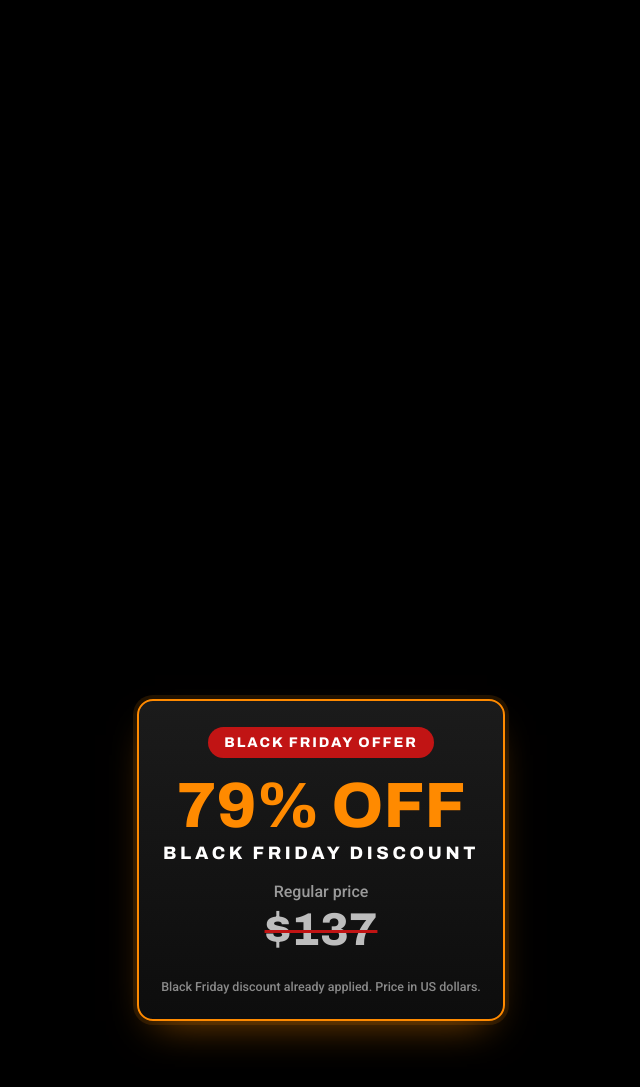
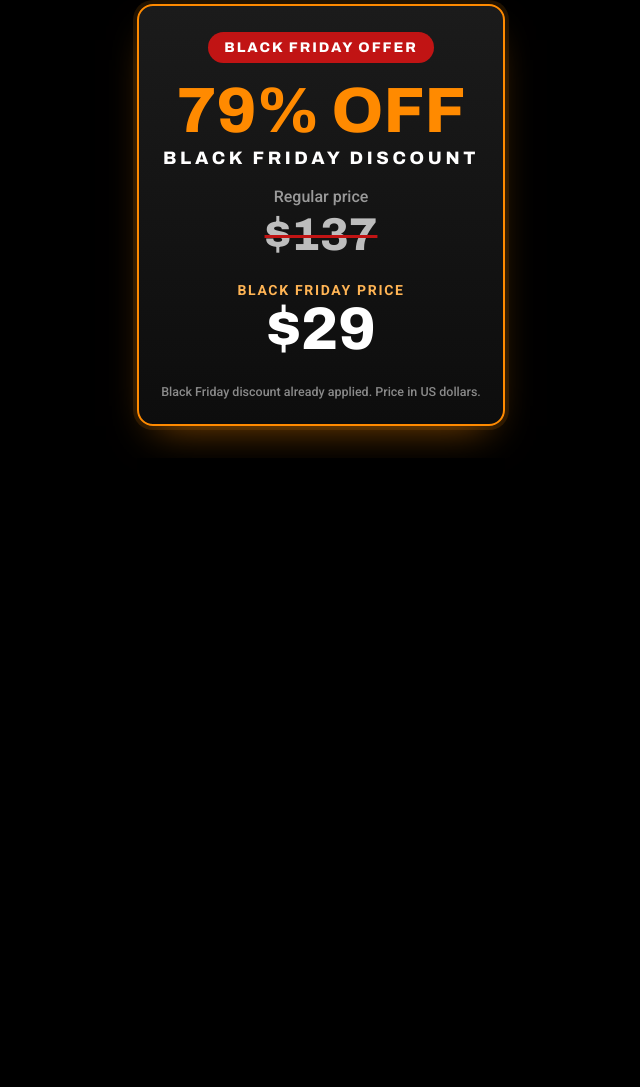
Before and after one commit to philipemdr-ui/horse-gelatin, a plain HTML site: page index.html in a window 1280 px wide. Shown: the part 245-1332 px from the top of the page, without its empty margins (319-959 px from the left). Drawn offline with Linux system fonts and the light colour scheme.

Commit message:
Update index.html

```diff
--- a/index.html
+++ b/index.html
@@ -98,7 +98,7 @@
     .bf-offer {
       width: 100%;
       max-width: 400px;
-      margin: 0 auto 48px;
+      margin: 0 auto 32px;
       padding: 0 16px;
     }
     .bf-card {
@@ -194,6 +194,25 @@
     in just 9 days
   </h1>
 
+  <!-- ===== OFERTA BLACK FRIDAY (acima do vídeo) ===== -->
+  <section class="bf-offer" id="offer" aria-labelledby="bf-title">
+    <div class="bf-card">
+      <span class="bf-tag" id="bf-title">Black Friday Offer</span>
+      <div class="bf-off">79% OFF<small>BLACK FRIDAY DISCOUNT</small></div>
+
+      <p class="bf-regular">Regular price</p>
+      <p class="bf-was"><s>$137</s></p>
+      <p class="bf-label">Black Friday price</p>
+      <p class="bf-price">$29</p>
+
+      <!-- BOTÃO DE COMPRA: cole aqui o botão/link de checkout da Kash Pay deste produto -->
+      <div class="bf-cta" id="kashpay-button"></div>
+
+      <p class="bf-note">Black Friday discount already applied. Price in US dollars.</p>
+    </div>
+  </section>
+  <!-- ===== FIM DA OFERTA ===== -->
+
   <!-- VSL -->
   <div class="vsl-wrapper">
     <div class="vsl-box">
@@ -205,22 +224,6 @@
     </div>
   </div>
 
-  <!-- ===== OFERTA BLACK FRIDAY (logo abaixo do vídeo) ===== -->
-  <section class="bf-offer" id="offer" aria-labelledby="bf-title">
-    <div class="bf-card">
-      <span class="bf-tag" id="bf-title">Black Friday Offer</span>
-      <div class="bf-off">79% OFF<small>BLACK FRIDAY DISCOUNT</small></div>
-
-      <p class="bf-regular">Regular price</p>
-      <p class="bf-was"><s>$137</s></p>
-
-      <!-- BOTÃO DE COMPRA: cole aqui o botão/link de checkout da Kash Pay deste produto -->
-      <div class="bf-cta" id="kashpay-button"></div>
-
-      <p class="bf-note">Black Friday discount already applied. Price in US dollars.</p>
-    </div>
-  </section>
-  <!-- ===== FIM DA OFERTA ===== -->
 
   <script>
     // Data de hoje no formato MM/DD/YYYY
```
